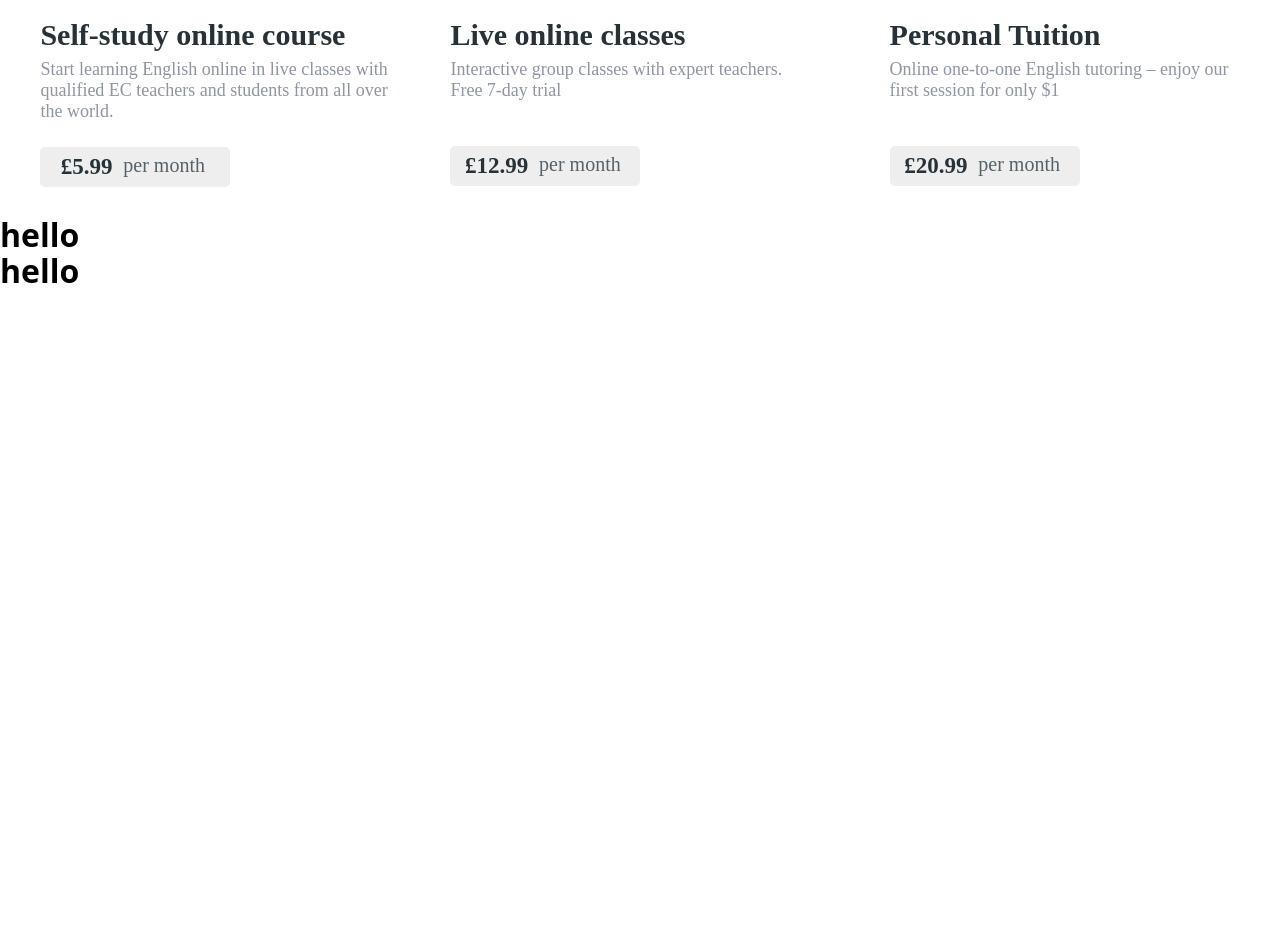
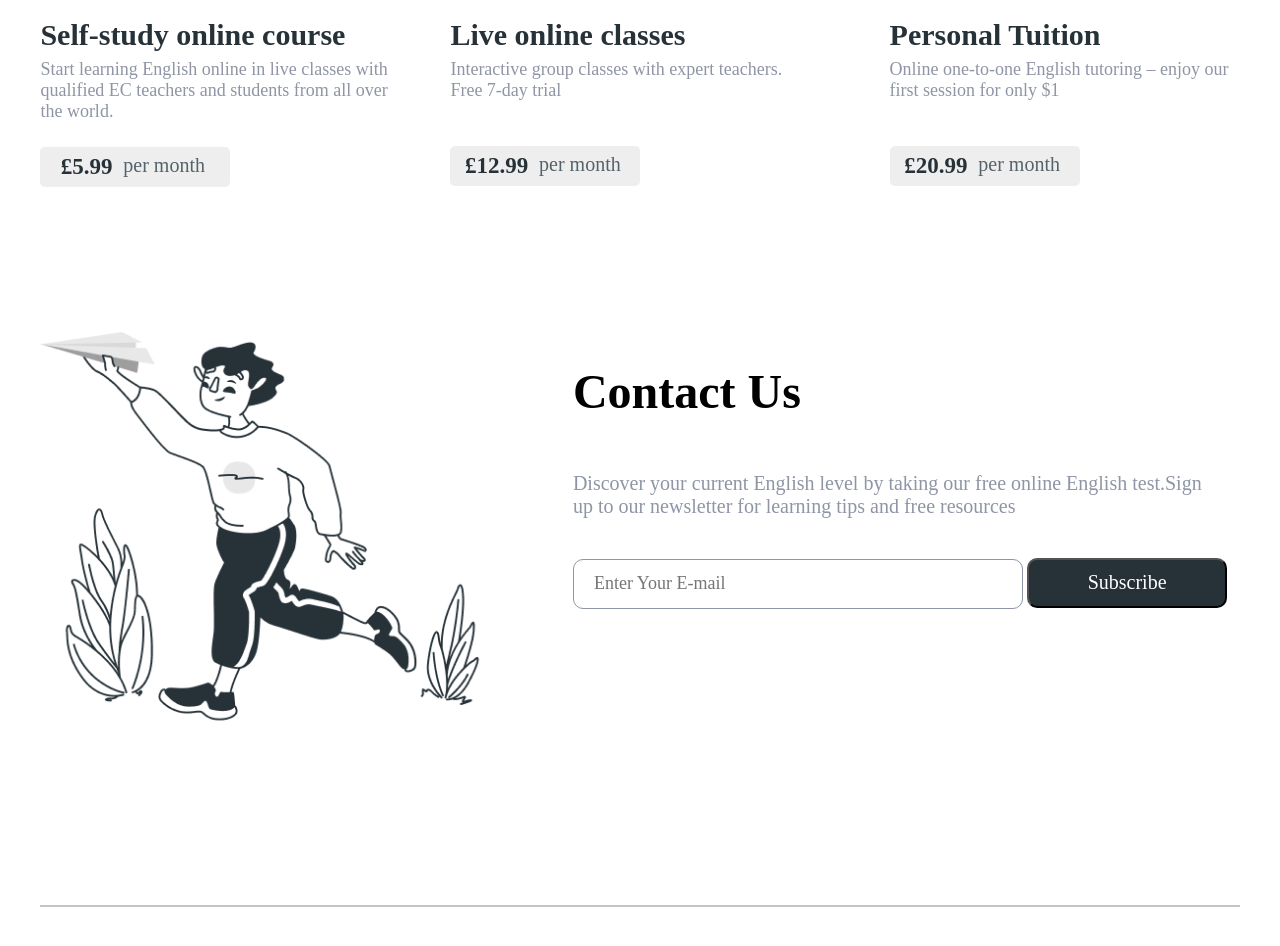
Before and after one commit to zxcenez/tim_prot, a website built with Parcel: page src/index.html in a window 1280 px wide. Shown: the part 1140-2086 px from the top of the page. Before the commit the page ends 1432 px from the top, so only its background shows below. Built offline with nearby package versions, Linux system fonts and the light colour scheme.

Commit message:
Contact us

```diff
--- a/src/partials/contactus.html
+++ b/src/partials/contactus.html
@@ -1 +1,23 @@
-<h1>hello</h1>
+<section>
+    <div class="contactus">
+        <div class="contactus_flex">
+            <!-- img -->
+            <div class="red_img_contactus">
+                <img class="img_contactus" src="/src/img/contactus.png" alt="img">
+            </div>
+            <!-- title -->
+            <div class="text_contactus">
+                <h1 class="h1_titl">Contact Us</h1>
+                <p class="p_contactus">
+                Discover your current English level by taking our
+                free online English test.Sign up to our newsletter
+                 for learning tips and free resources
+                </p>
+                <div class="but_input_contactus">
+                    <input class="input_contactus" placeholder="Enter Your E-mail" type="text">
+                    <button class="button_contactus">Subscribe</button>
+                </div>
+            </div>
+        </div>
+    </div>
+</section>
--- a/src/partials/footer.html
+++ b/src/partials/footer.html
@@ -1 +1,5 @@
-<h1>hello</h1>
+<footer>
+    <div class="footer">
+        <div class="solid_footer"></div>
+    </div>
+</footer>
--- a/src/sass/componens/_contactus.scss
+++ b/src/sass/componens/_contactus.scss
@@ -0,0 +1,83 @@
+.contactus {
+    margin-top: 9%;
+}
+
+// img
+.img_contactus {
+    width: 470px;
+    height: 420px;
+    margin-right: 50px;
+}
+
+// flex
+.contactus_flex {
+    display: flex;
+    justify-content: center;
+}
+
+// title
+.h1_titl {
+    padding: 20px;
+    color: #000;
+    font-family: Poppins;
+    font-size: 48px;
+    font-style: normal;
+    font-weight: 600;
+    line-height: 80px;
+}
+
+// text
+.p_contactus {
+    padding: 20px;
+    color: #8F95A5;
+    font-family: Poppins;
+    font-size: 20px;
+    font-style: normal;
+    font-weight: 400;
+    line-height: normal;
+
+    width: 680px;
+}
+
+// input>button
+.input_contactus {
+    width: 450px;
+    height: 50px;
+    border-radius: 10px;
+    border: 1px solid #8F95A5;
+    //text
+    color: #8F95A5;
+    font-family: Poppins;
+    font-size: 18px;
+    font-style: normal;
+    font-weight: 400;
+    line-height: normal;
+    padding-left: 20px;
+}
+
+// but
+.button_contactus {
+    width: 200px;
+    height: 50px;
+    border-radius: 10px;
+    background: #263238;
+    transition: 0.2s;
+    cursor: pointer;
+
+    // text
+    color: #FFF;
+    font-family: Poppins;
+    font-size: 20px;
+    font-style: normal;
+    font-weight: 500;
+    line-height: normal;
+}
+
+.button_contactus:hover {
+    background-color: #FFF;
+    color: #000;
+}
+
+.but_input_contactus {
+    padding: 20px;
+}
--- a/src/sass/componens/_footer.scss
+++ b/src/sass/componens/_footer.scss
@@ -0,0 +1,13 @@
+// solid
+.solid_footer {
+
+    display: block;
+    margin: auto;
+    width: 1200px;
+    border: solid 1px #C4C4C4;
+    margin-bottom: 200px;
+}
+
+.footer {
+    margin-top: 150px;
+}
--- a/src/sass/componens/pricing.scss
+++ b/src/sass/componens/pricing.scss
@@ -77,8 +77,12 @@
 }
 
 .button_pricing:hover {
-    background-color: #f2f2f2;
-    border: solid 2px #000000;
+    background-color: #161616;
+    color: #EEE;
+}
+
+.text_but_span_pricing:hover {
+    color: #EEE;
 }
 
 .red2 {
@@ -91,6 +95,8 @@
 
 //
 .text_but_span_pricing {
+    transition: 0.3s;
+    position: relative;
     color: #546269;
     vertical-align: top;
     margin: auto;
```
Also changed, not shown: src/img/contactus.png (added).
